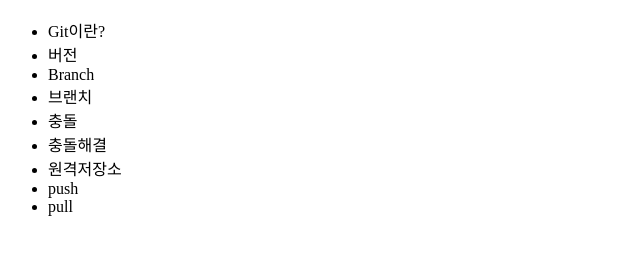
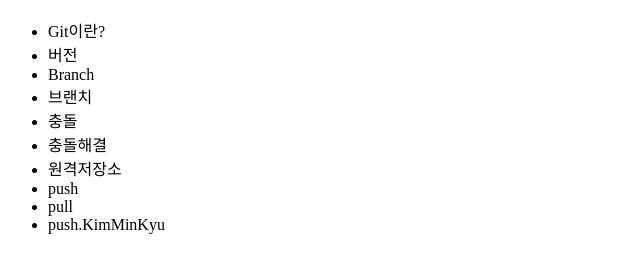
Before and after one commit to MINQ-KIM/Opentutorials_git_MK, a plain HTML site: page index.html in a window 1280 px wide. Shown: the part 48-318 px from the top of the page, without its empty margins (0-640 px from the left). Drawn offline with Linux system fonts and the light colour scheme.

Commit message:
push.KimMinKyu 추가

```diff
--- a/index.html
+++ b/index.html
@@ -17,6 +17,7 @@
 			<li>원격저장소</li>
 			<li>push</li>
 			<li>pull</li>
+			<li>push.KimMinKyu</li>
 		</ul>
 	</body>
 </html>
```
